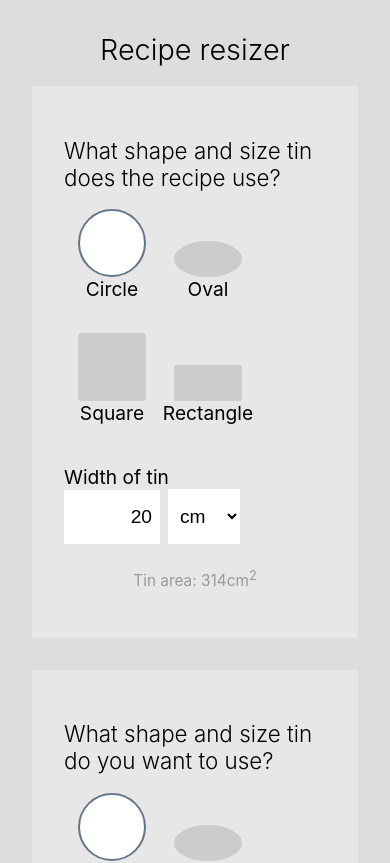
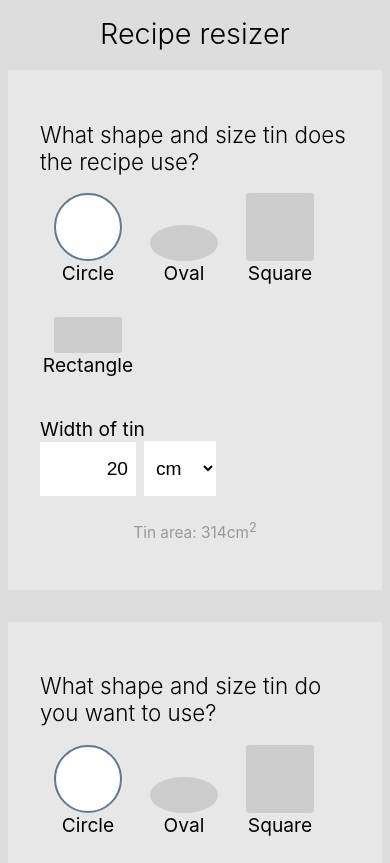
Before and after one commit to davidpounds/reciperesizer, a React (Create React App) app: page / in a window 390 px wide. Shown: the top 863 px of the page. Built offline with nearby package versions, Linux system fonts and the light colour scheme.

Commit message:
Makes the resized unit match the recipe unit by default

```diff
--- a/src/App.tsx
+++ b/src/App.tsx
@@ -12,6 +12,7 @@ import {
 import {
   setConversionRatio,
   setAmount,
+  setUnit,
 } from './redux/actions';
 import { TIN_TYPE, convert } from './utils';
 import TinSelector from './components/TinSelector';
@@ -45,6 +46,14 @@ const App: React.FC<{}> = () => {
     dispatch,
   ]);
 
+  useEffect(() => {
+    dispatch(setUnit(TIN_TYPE.RESIZED, recipeUnit));
+  },
+  [
+    recipeUnit,
+    dispatch,
+  ]);
+
   return (
     <div className="reciperesizer">
       <h1>Recipe resizer</h1>
--- a/src/components/Amount.tsx
+++ b/src/components/Amount.tsx
@@ -3,6 +3,7 @@ import { useSelector, useDispatch } from 'react-redux';
 import {
     NUMERIC_REGEXP,
     TIN_TYPE,
+    UNIT,
     getAmountUnitOptions,
 } from "../utils";
 import {
@@ -33,7 +34,7 @@ const Amount: React.FC<Props> = (props) => {
         dispatch(setAmount(tinType, +e.target.value));
     };
     const amountUnitChangeHandler = (e: React.ChangeEvent<HTMLSelectElement>) => {
-        dispatch(setUnit(tinType, +e.target.value));
+        dispatch(setUnit(tinType, e.target.value as UNIT));
     };
 
     const amountUnitOptions = getAmountUnitOptions();
--- a/src/index.css
+++ b/src/index.css
@@ -13,3 +13,9 @@ body {
   -webkit-font-smoothing: antialiased;
   -moz-osx-font-smoothing: grayscale;
 }
+
+@media only screen and (max-width: 500px) {
+  body {
+    padding: 1rem 0.5rem;
+  }
+}
```
